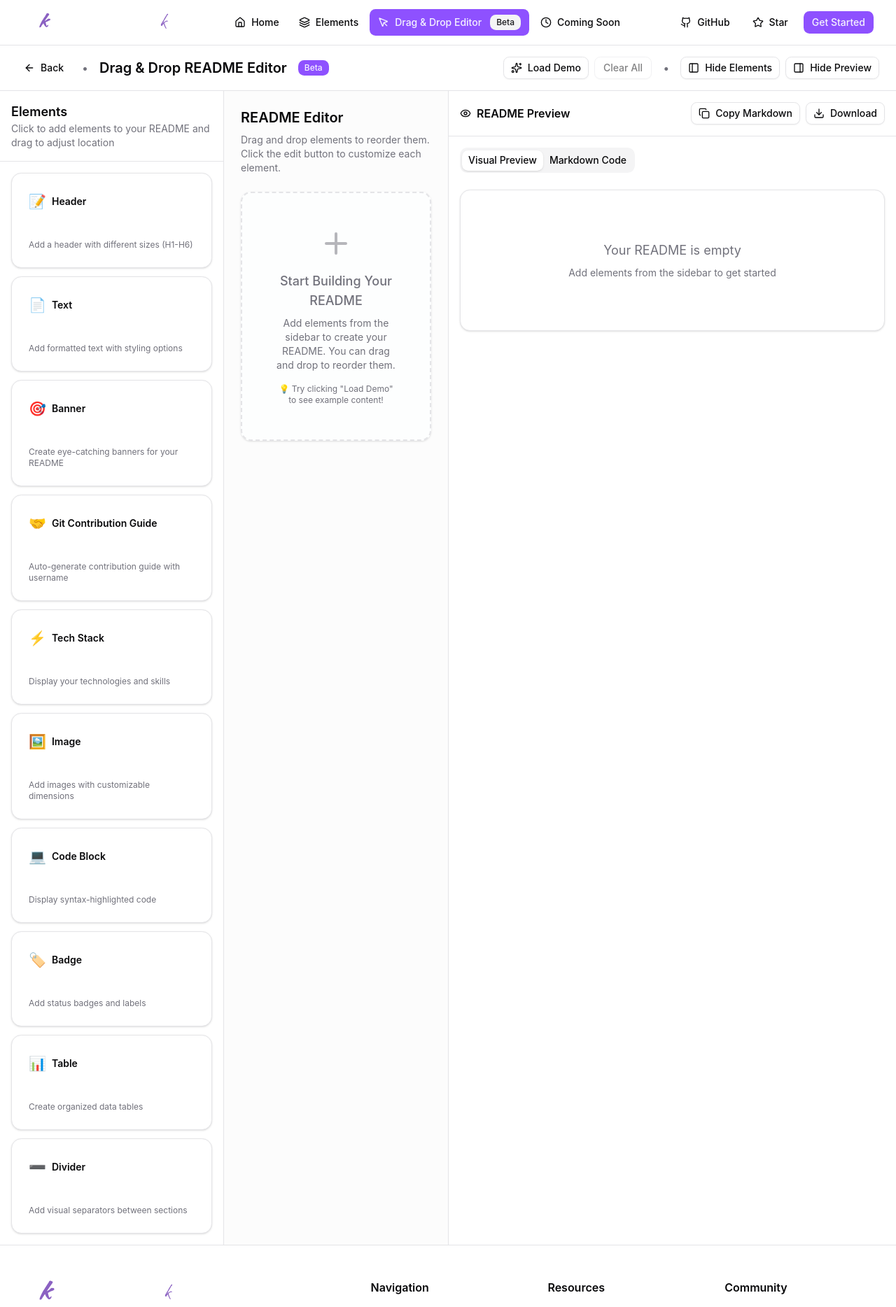
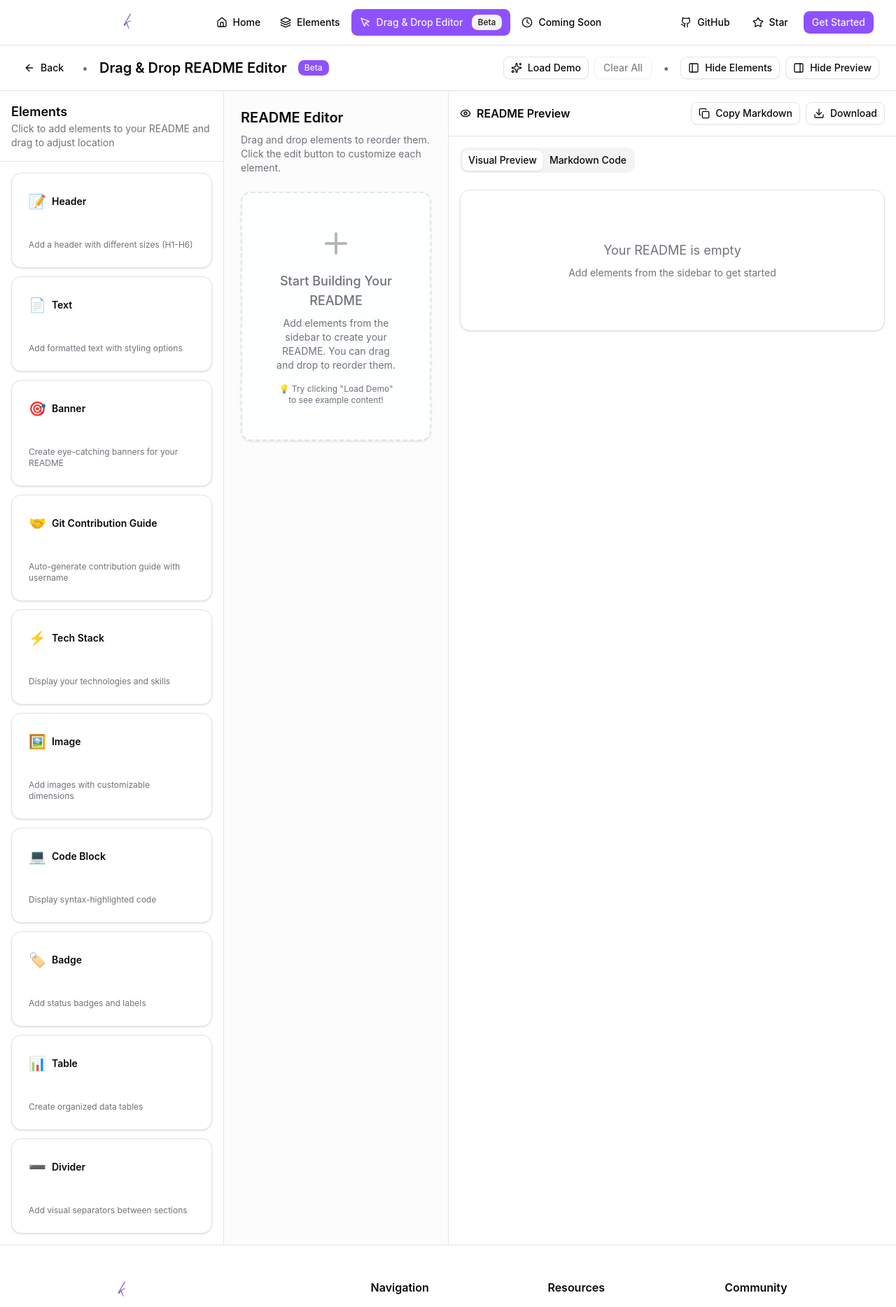
Before and after one commit to vivekd16/README_Design_Kit, a React (Vite) app: page /drag-drop in a window 1280 px wide. Shown: the top 1868 px of the page at 70% size. Built offline with nearby package versions, Linux system fonts and the light colour scheme.

Commit message:
Improve Logo

```diff
--- a/index.html
+++ b/index.html
@@ -11,9 +11,9 @@
     <meta property="og:description" content="Quickly generate clean and stylish GitHub README sections like contribution graphs, cards, animations, counters, quotes and more.">
     <meta property="og:url" content="https://readme-design-kit.vercel.app/">
     <title>README Design Kit</title>
-    <link rel="apple-touch-icon" sizes="180x180" href="/Assets/apple-touch-icon.png">
-    <link rel="icon" type="image/png" sizes="32x32" href="/Assets/favicon-32x32.png">
-    <link rel="icon" type="image/png" sizes="16x16" href="/Assets/favicon-16x16.png">
+    <link rel="apple-touch-icon" sizes="180x180" href="./rdkf.svg">
+    <link rel="icon" type="image/png" sizes="32x32" href="./rdkf.svg">
+    <link rel="icon" type="image/png" sizes="16x16" href="./rdkf.svg">
     <link rel="manifest" href="/Assets/site.webmanifest">
   </head>
   <body>
--- a/src/components/Footer.tsx
+++ b/src/components/Footer.tsx
@@ -2,7 +2,6 @@ import { Link } from 'react-router-dom';
 import { Button } from '@/components/ui/button';
 import { Separator } from '@/components/ui/separator';
 import logg from './rdk.svg';
-import loggg from './rdkt.svg';
 import {
   Github,
   Twitter,
@@ -59,13 +58,6 @@ export default function Footer() {
           {/* Brand Section */}
           <div className="lg:col-span-2">
             <Link to="/" className="flex items-center gap-3 mb-4">
-
-                <img
-                      src={loggg}
-                      alt="Logo"
-                      style={{ height: "40px" }}
-                    />
-
                     <img
                       src={logg}
                       alt="README Design Kit Logo"
--- a/src/components/Navbar.tsx
+++ b/src/components/Navbar.tsx
@@ -4,7 +4,6 @@ import { Button } from '@/components/ui/button';
 import { Sheet, SheetContent, SheetTrigger } from '@/components/ui/sheet';
 import { Badge } from '@/components/ui/badge';
 import logg from './rdk.svg';
-import loggg from './rdkt.svg';
 import {
   Menu,
   Home,
@@ -61,13 +60,6 @@ export default function Navbar() {
           <div className="flex items-center">
             <Link to="/" className="flex items-center gap-3">
               <img
-                src={loggg}
-                alt="Logo"
-                style={{ height: "30px" }}
-                // className="h-8 w-8 rounded-lg object-cover"
-              />
-
-              <img
                 src={logg}
                 alt="README Design Ki"
                 className="h-8 object-contain"
@@ -117,13 +109,6 @@ export default function Navbar() {
                 <div className="flex items-center justify-between mb-6">
                   <div className="flex items-center gap-3">
                     <img
-                      src={loggg}
-                      alt="Logo"
-                      style={{ height: "20px" }}
-                      // className="h-8 w-8 rounded-lg object-cover"
-                    />
-
-                    <img
                       src={logg}
                       alt="README Design Kitt"
                       className="h-8 object-contain"
```
Also changed, not shown: rdkf.svg (added).
